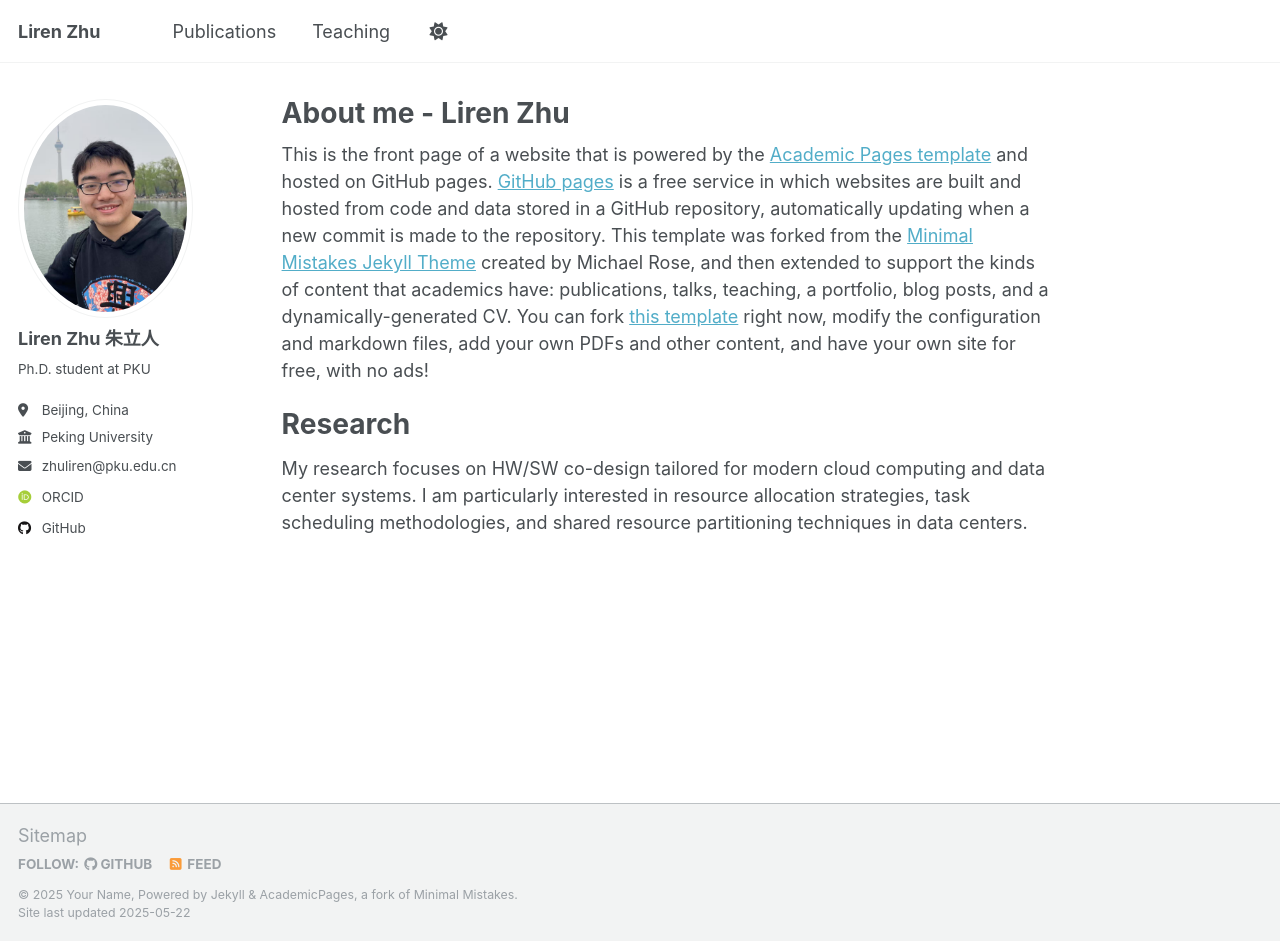
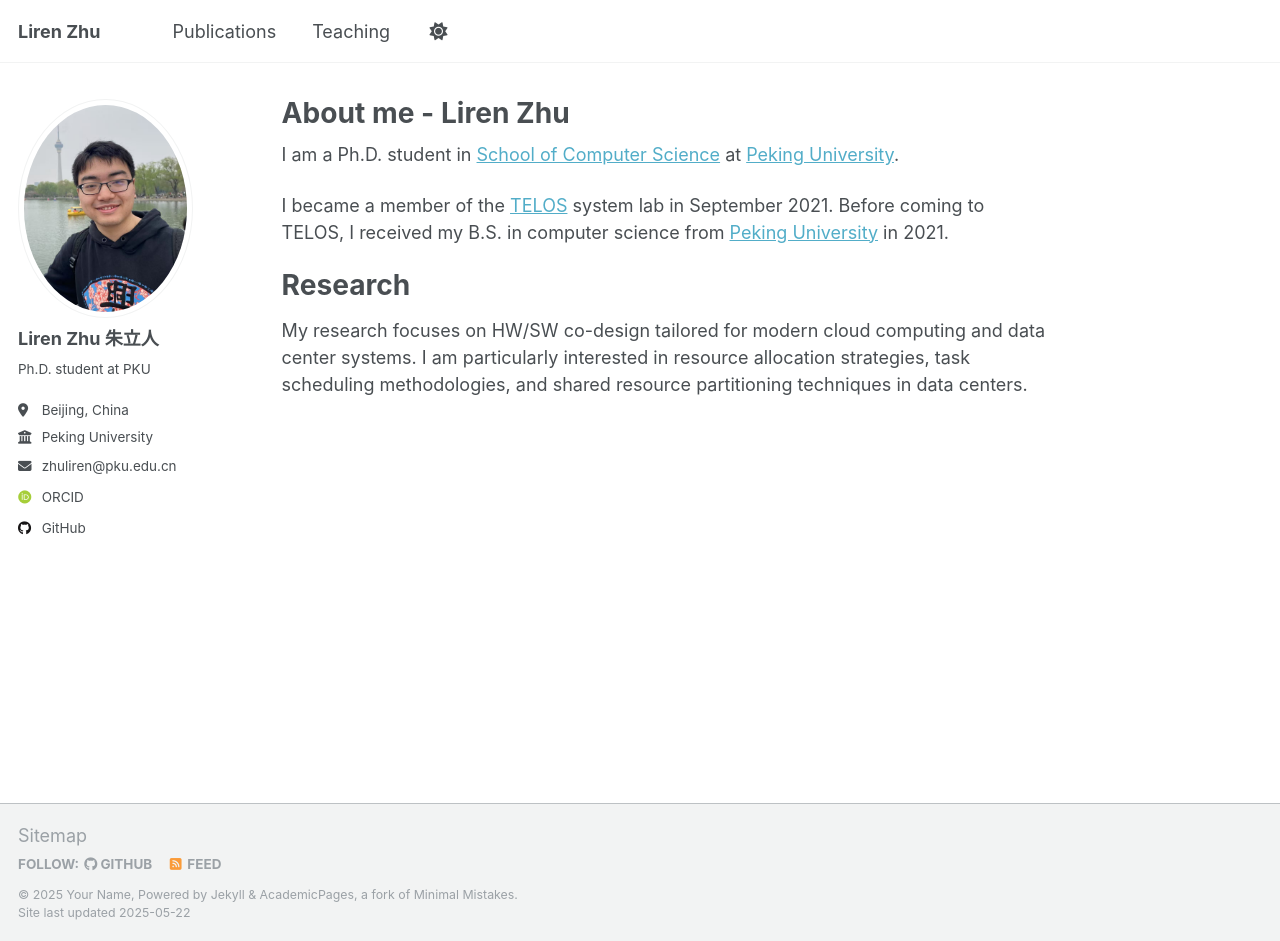
Before and after one commit to PKU-ZLR/PKU-ZLR.github.io, a Jekyll site: the page built from _pages/about.md, in a window 1280 px wide and 941 px high. Built offline with Jekyll 4.4.1, drawn with Linux system fonts in a browser that asks for light colours; some web fonts are replaced.

Commit message:
Update about.md

```diff
--- a/_pages/about.md
+++ b/_pages/about.md
@@ -7,7 +7,9 @@ redirect_from:
   - /about.html
 ---
 
-This is the front page of a website that is powered by the [Academic Pages template](https://github.com/academicpages/academicpages.github.io) and hosted on GitHub pages. [GitHub pages](https://pages.github.com) is a free service in which websites are built and hosted from code and data stored in a GitHub repository, automatically updating when a new commit is made to the repository. This template was forked from the [Minimal Mistakes Jekyll Theme](https://mmistakes.github.io/minimal-mistakes/) created by Michael Rose, and then extended to support the kinds of content that academics have: publications, talks, teaching, a portfolio, blog posts, and a dynamically-generated CV. You can fork [this template](https://github.com/academicpages/academicpages.github.io) right now, modify the configuration and markdown files, add your own PDFs and other content, and have your own site for free, with no ads!
+I am a Ph.D. student in [School of Computer Science](https://cs.pku.edu.cn/English/Home.htm) at [Peking University](https://english.pku.edu.cn/).
+
+I became a member of the [TELOS](https://telos-syslab.github.io/) system lab in September 2021. Before coming to TELOS, I received my B.S. in computer science from [Peking University](https://www.pku.edu.cn/) in 2021.
 
 Research
 ======
```
